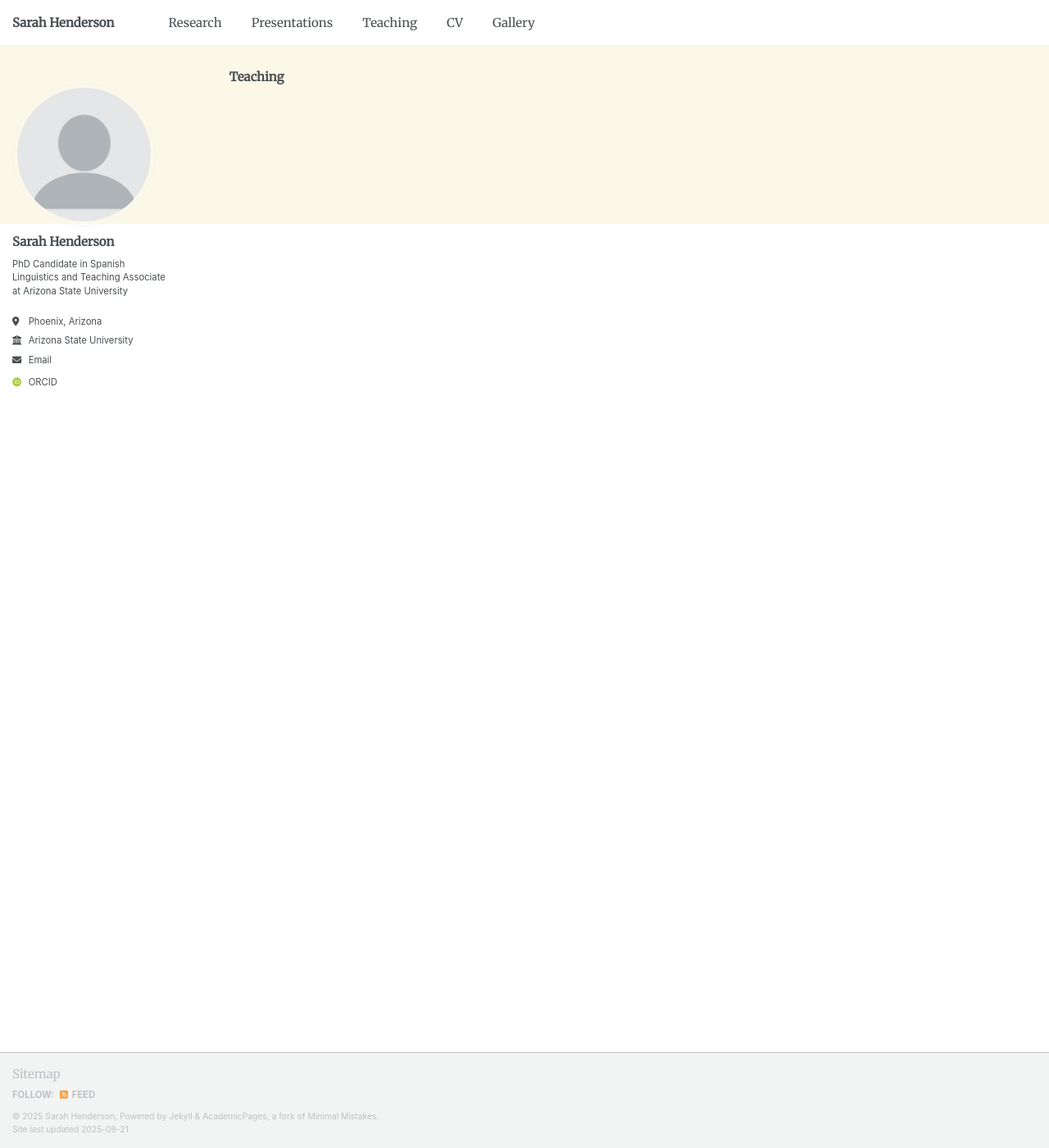
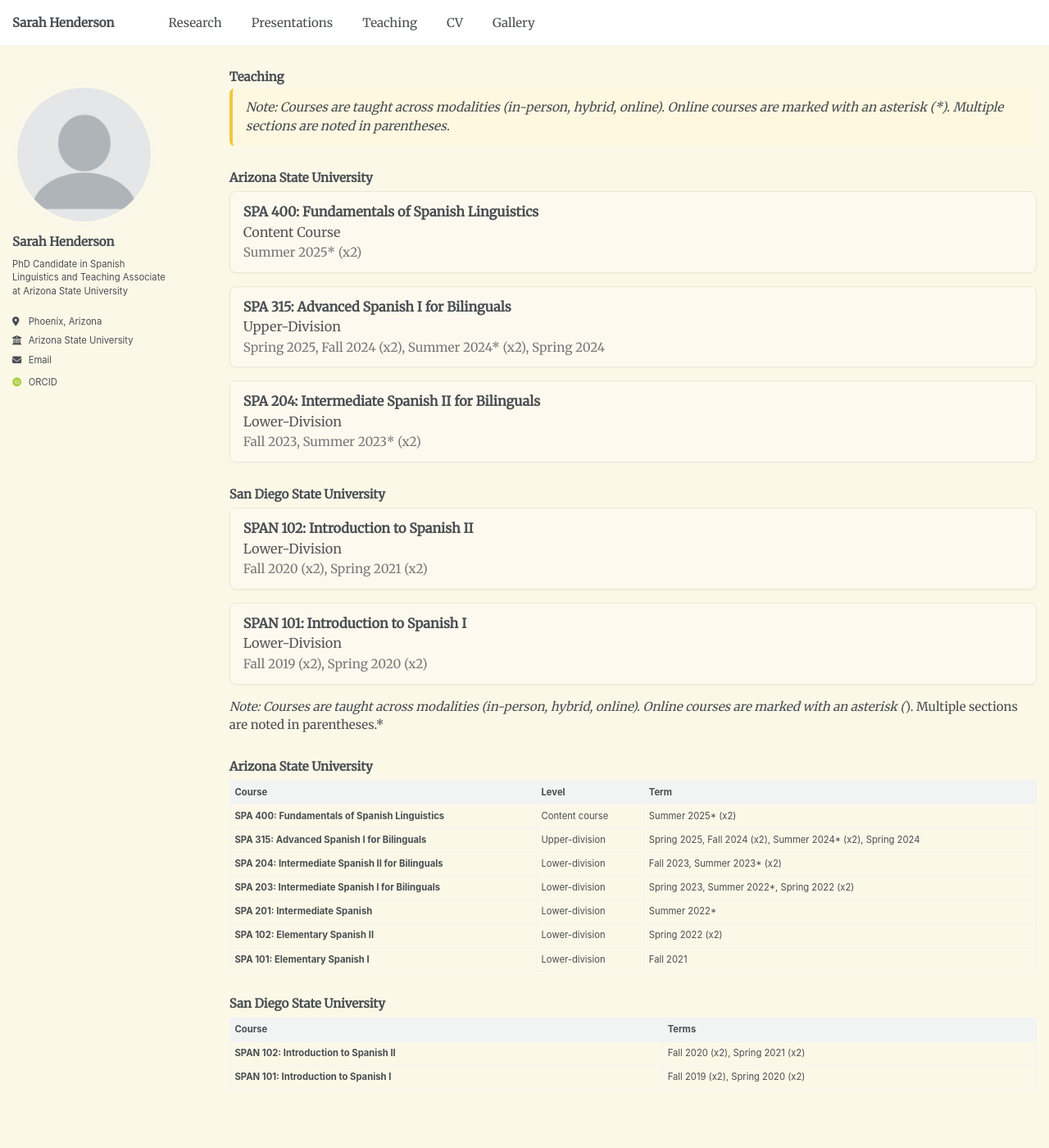
Before and after one commit to sarah-e-henderson/sarah-e-henderson.github.io, a Jekyll site: the page built from _pages/teaching.md, in a window 1280 px wide and 1400 px high. Shown: the whole window at 82% size. Built offline with Jekyll 4.4.1, drawn with Linux system fonts in a browser that asks for light colours; some web fonts are replaced; a script that is not in the unit is left out.

Commit message:
Update teaching.md

```diff
--- a/_pages/teaching.md
+++ b/_pages/teaching.md
@@ -6,7 +6,7 @@ author_profile: true
 ---
 
 <style>
-.teaching-note {
+ .teaching-note {
   background-color: #fff8e1;
   padding: 12px 16px;
   border-left: 4px solid #f4c542;
@@ -35,8 +35,8 @@ author_profile: true
   font-size: 0.85rem;
   color: #777;
 }
+</style>
 
-<style>
 
 <div class="teaching-note">
   <em>Note: Courses are taught across modalities (in-person, hybrid, online). Online courses are marked with an asterisk (*). Multiple sections are noted in parentheses.</em>
```
